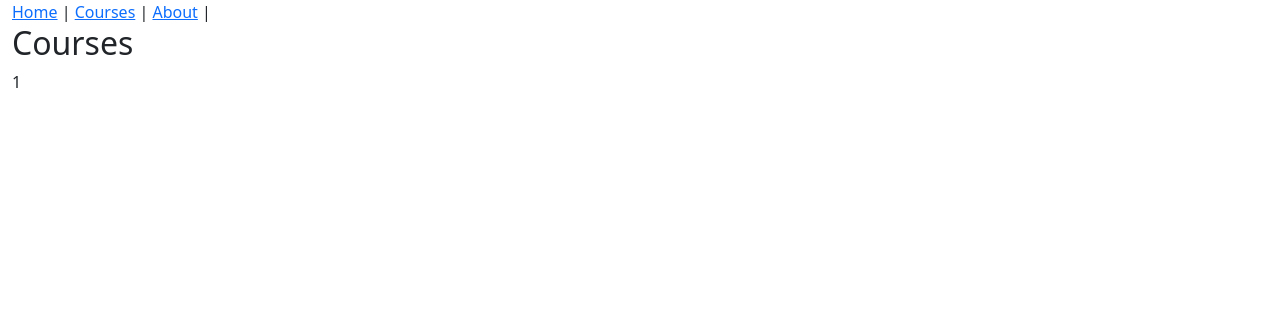
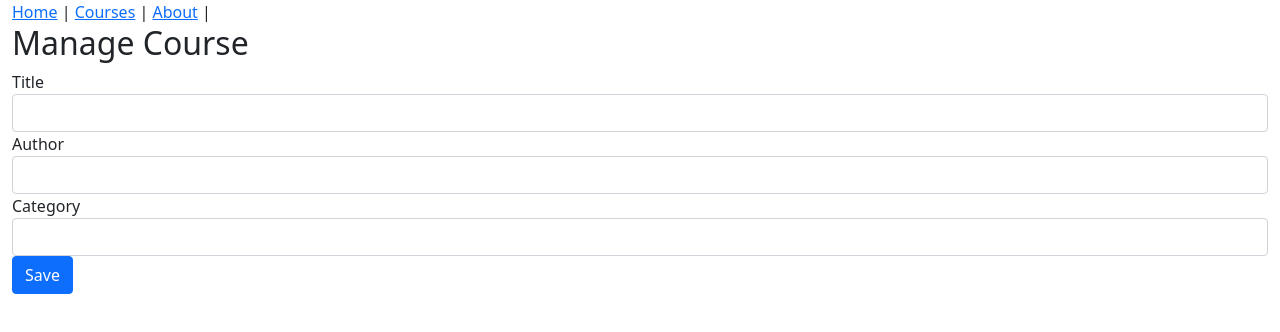
Before and after one commit to excircle/react-flux, a React (Create React App) app: page /course/1 in a window 1280 px wide. Shown: the top 332 px of the page. Built offline with nearby package versions, Linux system fonts and the light colour scheme; no server answers.

Commit message:
React Forms with handleChange function

```diff
--- a/src/components/App.js
+++ b/src/components/App.js
@@ -16,6 +16,7 @@ function App() {
             <Route path="/courses" element={<CoursesPage />} />
             <Route path="/about" element={<AboutPage />} />
             <Route path="/course/:slug" element={<ManageCoursePage />} />
+            <Route path="/course/" element={<ManageCoursePage />} />
             <Route path="*" element={<NotFoundPage />} />
             <Route path="/about-page" element={<Navigate replace to="/about" />} />
           </Routes>
--- /dev/null
+++ b/src/components/CourseForm.js
@@ -0,0 +1,56 @@
+import React from "react";
+
+function CourseForm(props) {
+  return (
+    <form>
+      <div className="form-group">
+        <label htmlFor="title">Title</label>
+        <div className="field">
+          <input
+            id="title"
+            type="text"
+            onChange={props.onChange}
+            name="title"
+            className="form-control"
+            value={props.course.title}
+          />
+        </div>
+      </div>
+
+      <div className="form-group">
+        <label htmlFor="author">Author</label>
+        <div className="field">
+          <select
+            id="author"
+            name="authorId"
+            onChange={props.onChange}
+            value={props.course.authorId || ""}
+            className="form-control"
+          >
+            <option value="" />
+            <option value="1">Cory House</option>
+            <option value="2">Scott Allen</option>
+          </select>
+        </div>
+      </div>
+
+      <div className="form-group">
+        <label htmlFor="category">Category</label>
+        <div className="field">
+          <input
+            type="text"
+            id="category"
+            name="category"
+            onChange={props.onChange}
+            className="form-control"
+            value={props.course.category}
+          />
+        </div>
+      </div>
+
+      <input type="submit" value="Save" className="btn btn-primary" />
+    </form>
+  );
+}
+
+export default CourseForm;
--- a/src/components/CoursePage.js
+++ b/src/components/CoursePage.js
@@ -2,6 +2,7 @@ import React, { useState, useEffect } from "react";
 import { getCourses } from "../api/courseApi";
 import CourseList from "./CourseList";
 import '../Basic.css';
+import { Link } from "react-router-dom";
 
 function CoursesPage() {
   const [ courses, setCourses ] = useState([]);
@@ -13,6 +14,7 @@ function CoursesPage() {
   return (
     <React.Fragment>
       <h2>Courses</h2>
+      <Link className="btn btn-primary" to="/course">Add Course</Link>
       <CourseList courses={courses} />
     </React.Fragment>
   );
--- a/src/components/ManageCoursePage.js
+++ b/src/components/ManageCoursePage.js
@@ -1,12 +1,23 @@
-import React from "react";
-import { useParams } from "react-router-dom";
+import React, { useState }  from "react";
+import CourseForm from "./CourseForm";
 
 const ManageCoursePage = props => {
-    let { slug } = useParams();
+    const [course, setCourse] = useState({
+        id: null,
+        slug: "",
+        title: "",
+        authorId: null,
+        category: ""
+    });
+
+    function handleChange(event) {
+        const updatedCourse = {...course, [event.target.name]: event.target.value};
+        setCourse(updatedCourse)
+    }
     return (
         <React.Fragment>
-            <h2>Courses</h2>
-            <p>{slug}</p>
+            <h2>Manage Course</h2>
+            <CourseForm course={course} onChange={handleChange} />
         </React.Fragment>
     )
 }
```
Also changed, not shown: 1 other file (tests, documents, lock files or other folders).
